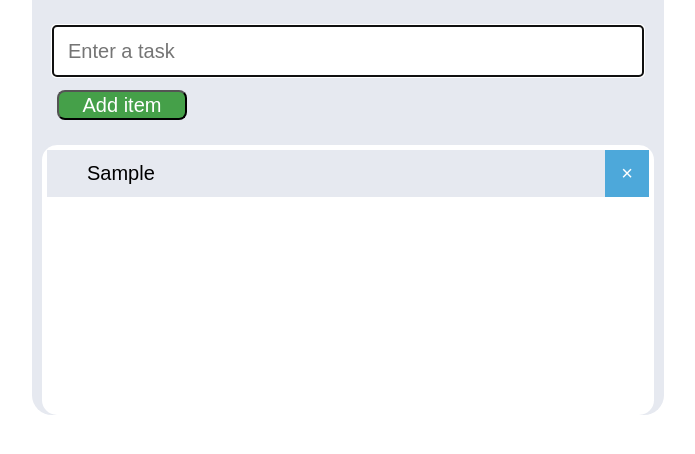
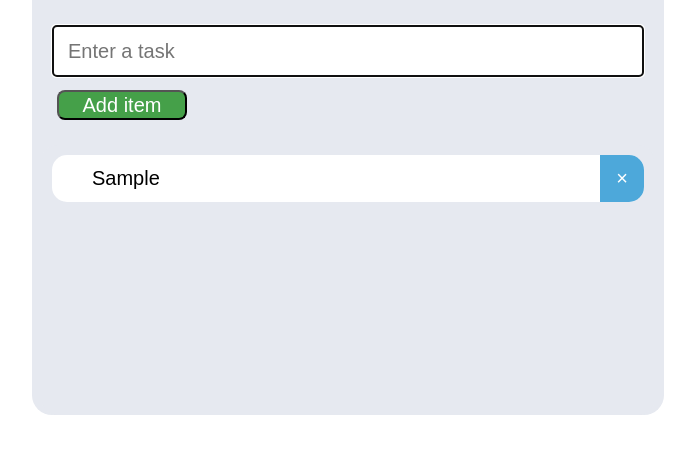
Before and after one commit to dingyu15/project-week-1, a plain HTML site: page to-do-list-app/index.html in a window 1280 px wide. Both pictures are taken after typing "Sample" into the empty fields and a click on the button "Add item". Shown: the part 108-562 px from the top of the page, without its empty margins (292-987 px from the left). Drawn offline with Linux system fonts and the light colour scheme.

Commit message:
update CSS

```diff
--- a/to-do-list-app/index.html
+++ b/to-do-list-app/index.html
@@ -12,7 +12,7 @@
 <div class="content-container">
     <h1 class="title">To-do List</h1>
     <div class="input-task-section">
-        <input class="taskTextbox" id="taskTextbox" placeholder="Enter a task">
+        <input class="taskTextbox" id="taskTextbox" type="text" placeholder="Enter a task">
         <input class="addButton" type="button" value="Add item" onclick="addItem()"/>
     </div>
     <div class="list-item-section" id="list-item-section">
--- a/to-do-list-app/styles.css
+++ b/to-do-list-app/styles.css
@@ -44,8 +44,8 @@
 }
 
 .list-item-section {
-    /* background-color: #E6E9F0; */
-    background-color: white;
+    background-color: #E6E9F0;
+    /* background-color: white; */
     border-radius: 15px;
     flex-wrap: wrap;
     height: 260px;
@@ -64,16 +64,19 @@
 
 #itemList li
 {
-    background-color: #E6E9F0;
+    background-color: white;
+    border-radius: 15px;
     cursor: pointer;
     position: relative;
     padding: 12px 8px 12px 40px;
     font-size: 20px;
+    margin: 5px;
 }
 
 .close
 {
     background-color: #4DA8DA;
+    border-radius: 0px 15px 15px 0px;
     position: absolute;
     right: 0px;
     top: 0;
```
